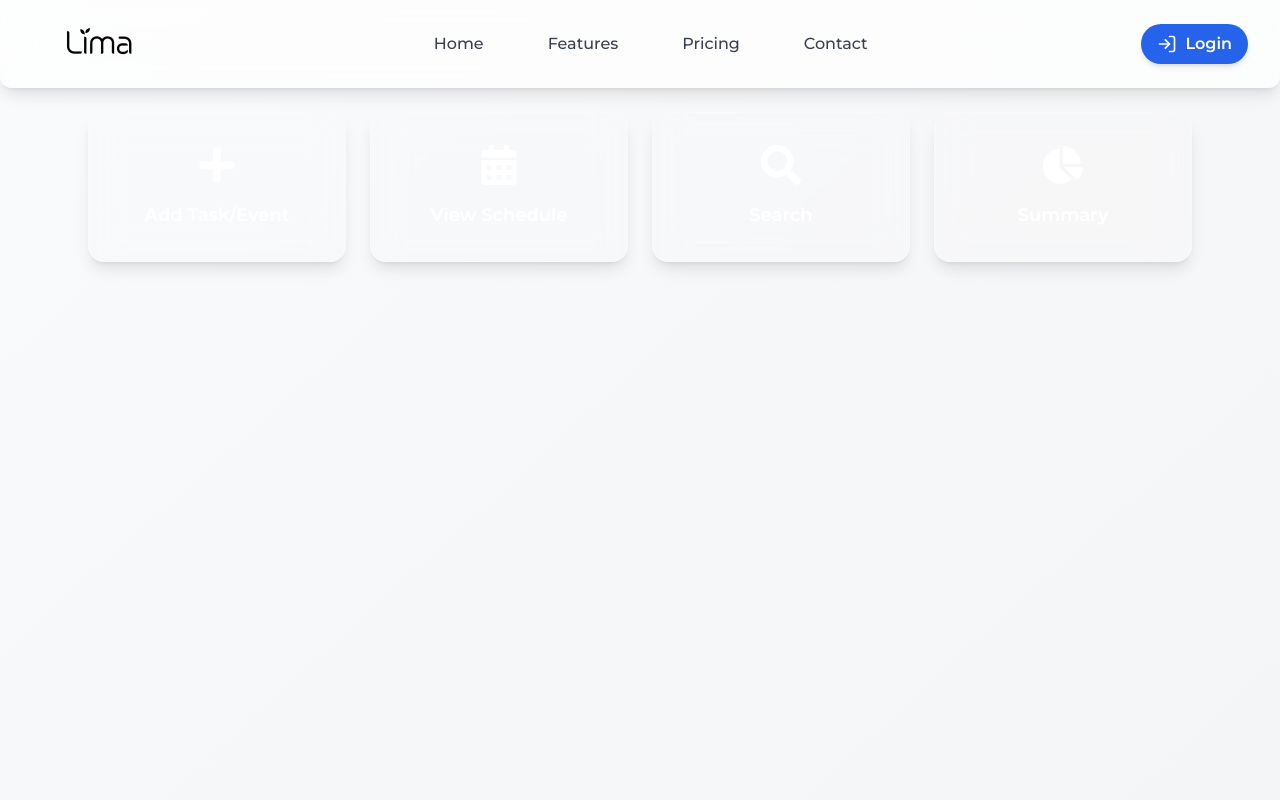
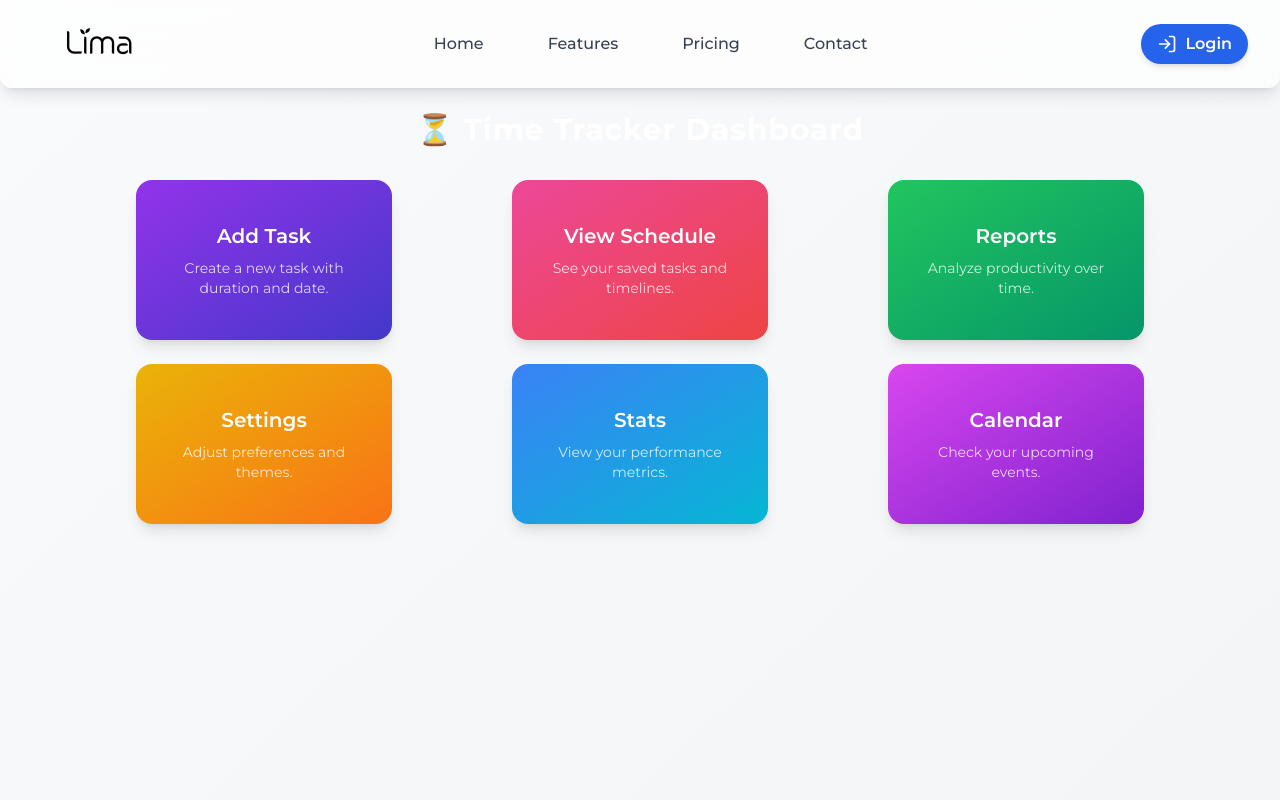
Before and after one commit to Shashwath-K/LimaProject, a React (Vite) app: page /time-tracker in a window 1280 px wide. Shown: the top 800 px of the page. Built offline with nearby package versions, Linux system fonts and the light colour scheme.

Commit message:
Added card design

```diff
--- a/src/components/pages/TimeTracker.jsx
+++ b/src/components/pages/TimeTracker.jsx
@@ -5,6 +5,12 @@ import axios from "axios";
 import MenuView from "./TimeTracker/MenuView";
 import AddTaskView from "./TimeTracker/AddTaskView";
 import ScheduleView from "./TimeTracker/ScheduleView";
+
+const cardVariants = {
+    hidden: { opacity: 0, y: 30 },
+    visible: { opacity: 1, y: 0, transition: { duration: 0.4, ease: "easeOut" } },
+    hover: { scale: 1.05, boxShadow: "0px 10px 25px rgba(0,0,0,0.2)" }
+};
 
 const TimeTracker = () => {
     const [view, setView] = useState("menu");
@@ -49,9 +55,101 @@ const TimeTracker = () => {
 
     return (
         <div className="p-6 max-w-6xl mx-auto text-white">
-            {view === "menu" && <motion.div initial={{ opacity: 0, y: 30 }} animate={{ opacity: 1, y: 0 }}><MenuView setView={setView} /></motion.div>}
-            {view === "add" && <motion.div initial={{ opacity: 0, y: 30 }} animate={{ opacity: 1, y: 0 }}><AddTaskView task={task} setTask={setTask} duration={duration} setDuration={setDuration} date={date} setDate={setDate} handleAddTask={handleAddTask} setView={setView} /></motion.div>}
-            {view === "schedule" && <motion.div initial={{ opacity: 0, y: 30 }} animate={{ opacity: 1, y: 0 }}><ScheduleView entries={entries} loading={loading} setView={setView} /></motion.div>}
+            <h1 className="text-3xl font-bold text-center mb-8 tracking-wide">
+                ⏳ Time Tracker Dashboard
+            </h1>
+
+            {view === "menu" && (
+                <motion.div
+                    initial="hidden"
+                    animate="visible"
+                    className="grid grid-cols-1 sm:grid-cols-2 lg:grid-cols-3 gap-6 justify-items-center"
+                >
+                    {/* Original 4 cards */}
+                    <motion.div
+                        variants={cardVariants}
+                        whileHover="hover"
+                        className="bg-gradient-to-br from-purple-600 to-indigo-700 p-6 rounded-2xl shadow-lg w-64 h-40 flex flex-col items-center justify-center cursor-pointer transition-all"
+                        onClick={() => setView("add")}
+                    >
+                        <h2 className="text-xl font-semibold mb-2">Add Task</h2>
+                        <p className="text-sm opacity-80 text-center">Create a new task with duration and date.</p>
+                    </motion.div>
+
+                    <motion.div
+                        variants={cardVariants}
+                        whileHover="hover"
+                        className="bg-gradient-to-br from-pink-500 to-red-500 p-6 rounded-2xl shadow-lg w-64 h-40 flex flex-col items-center justify-center cursor-pointer transition-all"
+                        onClick={() => setView("schedule")}
+                    >
+                        <h2 className="text-xl font-semibold mb-2">View Schedule</h2>
+                        <p className="text-sm opacity-80 text-center">See your saved tasks and timelines.</p>
+                    </motion.div>
+
+                    <motion.div
+                        variants={cardVariants}
+                        whileHover="hover"
+                        className="bg-gradient-to-br from-green-500 to-emerald-600 p-6 rounded-2xl shadow-lg w-64 h-40 flex flex-col items-center justify-center cursor-pointer transition-all"
+                        onClick={() => alert("Reports Coming Soon!")}
+                    >
+                        <h2 className="text-xl font-semibold mb-2">Reports</h2>
+                        <p className="text-sm opacity-80 text-center">Analyze productivity over time.</p>
+                    </motion.div>
+
+                    <motion.div
+                        variants={cardVariants}
+                        whileHover="hover"
+                        className="bg-gradient-to-br from-yellow-500 to-orange-500 p-6 rounded-2xl shadow-lg w-64 h-40 flex flex-col items-center justify-center cursor-pointer transition-all"
+                        onClick={() => alert("Settings Coming Soon!")}
+                    >
+                        <h2 className="text-xl font-semibold mb-2">Settings</h2>
+                        <p className="text-sm opacity-80 text-center">Adjust preferences and themes.</p>
+                    </motion.div>
+
+                    {/* New Dummy Card 1 */}
+                    <motion.div
+                        variants={cardVariants}
+                        whileHover="hover"
+                        className="bg-gradient-to-br from-blue-500 to-cyan-500 p-6 rounded-2xl shadow-lg w-64 h-40 flex flex-col items-center justify-center cursor-pointer transition-all"
+                        onClick={() => alert("Stats Coming Soon!")}
+                    >
+                        <h2 className="text-xl font-semibold mb-2">Stats</h2>
+                        <p className="text-sm opacity-80 text-center">View your performance metrics.</p>
+                    </motion.div>
+
+                    {/* New Dummy Card 2 */}
+                    <motion.div
+                        variants={cardVariants}
+                        whileHover="hover"
+                        className="bg-gradient-to-br from-fuchsia-500 to-purple-700 p-6 rounded-2xl shadow-lg w-64 h-40 flex flex-col items-center justify-center cursor-pointer transition-all"
+                        onClick={() => alert("Calendar Coming Soon!")}
+                    >
+                        <h2 className="text-xl font-semibold mb-2">Calendar</h2>
+                        <p className="text-sm opacity-80 text-center">Check your upcoming events.</p>
+                    </motion.div>
+                </motion.div>
+            )}
+
+            {view === "add" && (
+                <motion.div initial={{ opacity: 0, y: 30 }} animate={{ opacity: 1, y: 0 }}>
+                    <AddTaskView
+                        task={task}
+                        setTask={setTask}
+                        duration={duration}
+                        setDuration={setDuration}
+                        date={date}
+                        setDate={setDate}
+                        handleAddTask={handleAddTask}
+                        setView={setView}
+                    />
+                </motion.div>
+            )}
+
+            {view === "schedule" && (
+                <motion.div initial={{ opacity: 0, y: 30 }} animate={{ opacity: 1, y: 0 }}>
+                    <ScheduleView entries={entries} loading={loading} setView={setView} />
+                </motion.div>
+            )}
         </div>
     );
 };
--- /dev/null
+++ b/src/components/pages/TimeTracker/CardDesign.jsx
@@ -0,0 +1,17 @@
+// src/components/CardDesign.jsx
+import React from "react";
+
+const CardDesign = ({ title, icon: Icon, onClick }) => {
+    return (
+        <div
+            onClick={onClick}
+            className="flex flex-col items-center justify-center p-8 rounded-3xl shadow-lg cursor-pointer transition transform hover:scale-105
+            bg-gradient-to-br from-purple-500/40 via-indigo-500/30 to-blue-500/40 border border-white/20 backdrop-blur-md"
+        >
+            <Icon className="text-white text-4xl mb-4" />
+            <h3 className="text-white font-bold text-lg">{title}</h3>
+        </div>
+    );
+};
+
+export default CardDesign;
```
